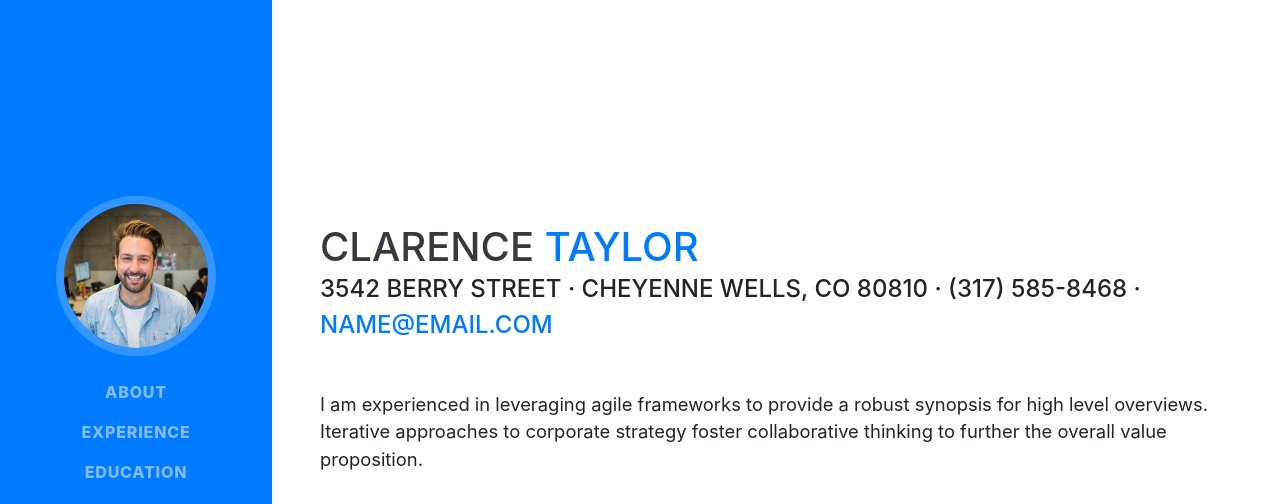
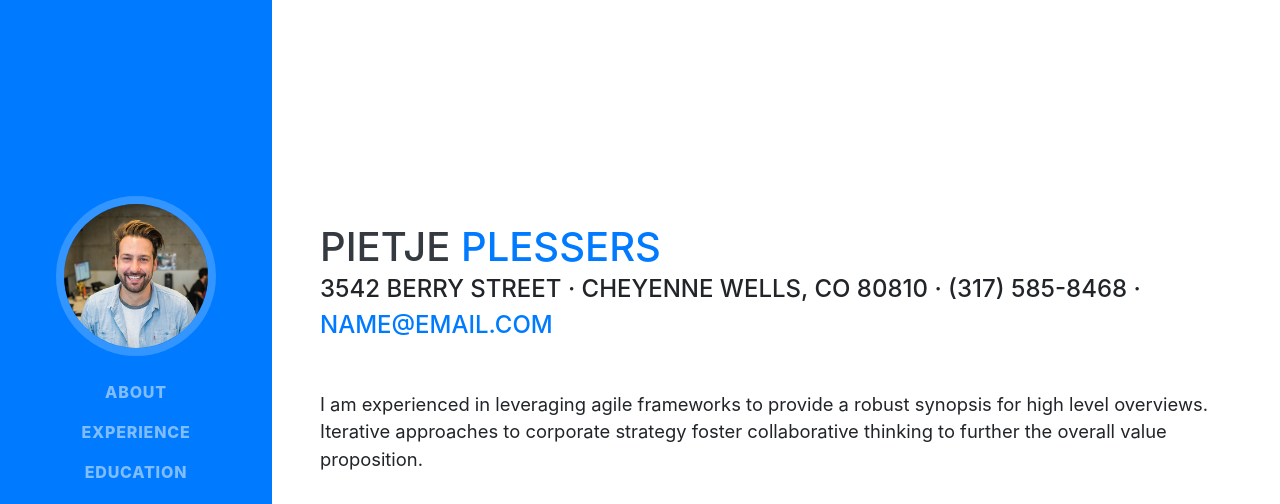
Before and after one commit to pieterjanplessers/italent, a website with bundled scripts: page index.html in a window 1280 px wide. Shown: the top 504 px of the page. Built offline with nearby package versions, Linux system fonts and the light colour scheme; a web font is replaced by a local one.

Commit message:
Vendor files added and little change to index

```diff
--- a/css/resume.css
+++ b/css/resume.css
@@ -1,6 +1,6 @@
 /*!
  * Start Bootstrap - Resume v5.0.8 (https://startbootstrap.com/template-overviews/resume)
- * Copyright 2013-2019 Start Bootstrap
+ * Copyright 2013-2020 Start Bootstrap
  * Licensed under MIT (https://github.com/BlackrockDigital/startbootstrap-resume/blob/master/LICENSE)
  */
 
--- a/index.html
+++ b/index.html
@@ -63,8 +63,8 @@
 
     <section class="resume-section p-3 p-lg-5 d-flex align-items-center" id="about">
       <div class="w-100">
-        <h1 class="mb-0">Clarence
-          <span class="text-primary">Taylor</span>
+        <h1 class="mb-0">Pietje
+          <span class="text-primary">Plessers</span>
         </h1>
         <div class="subheading mb-5">3542 Berry Street · Cheyenne Wells, CO 80810 · (317) 585-8468 ·
           <a href="mailto:name@email.com">name@email.com</a>
```
Also changed, not shown: css/resume.min.css, js/resume.min.js.
